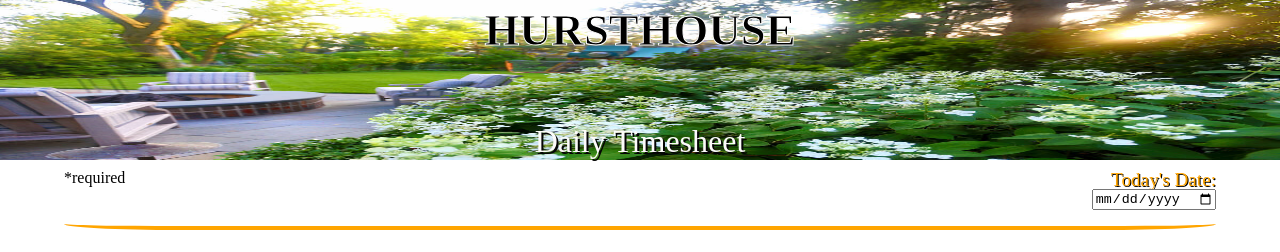
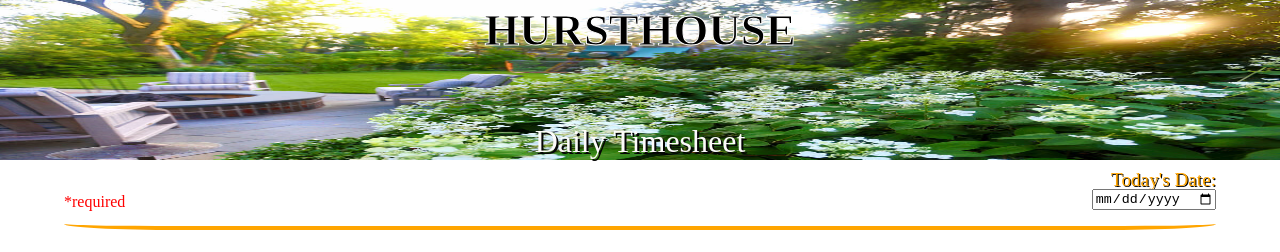
Before and after one commit to pramirez2328/jobApplication, a plain HTML site: page index.html in a window 1280 px wide. Shown: the top 252 px of the page. Drawn offline with Linux system fonts and the light colour scheme.

Commit message:
aligning the top

```diff
--- a/style.css
+++ b/style.css
@@ -53,6 +53,12 @@
   padding-bottom: 0.2rem;
   font-size: 2rem;
   text-shadow: 2px 2px rgb(5, 5, 5);
+}
+
+.required {
+  display: flex;
+  flex-direction: column-reverse;
+  color: red;
 }
 
 #datePicker {
```
